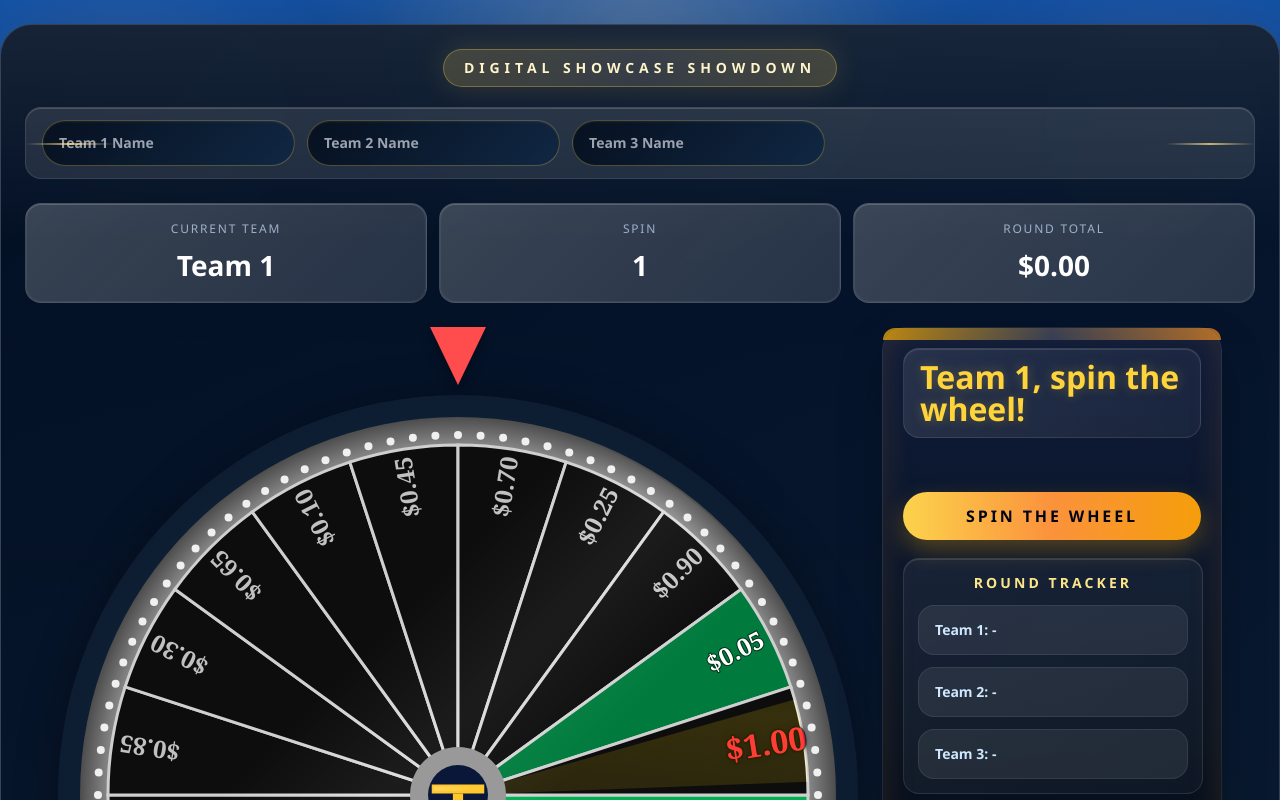
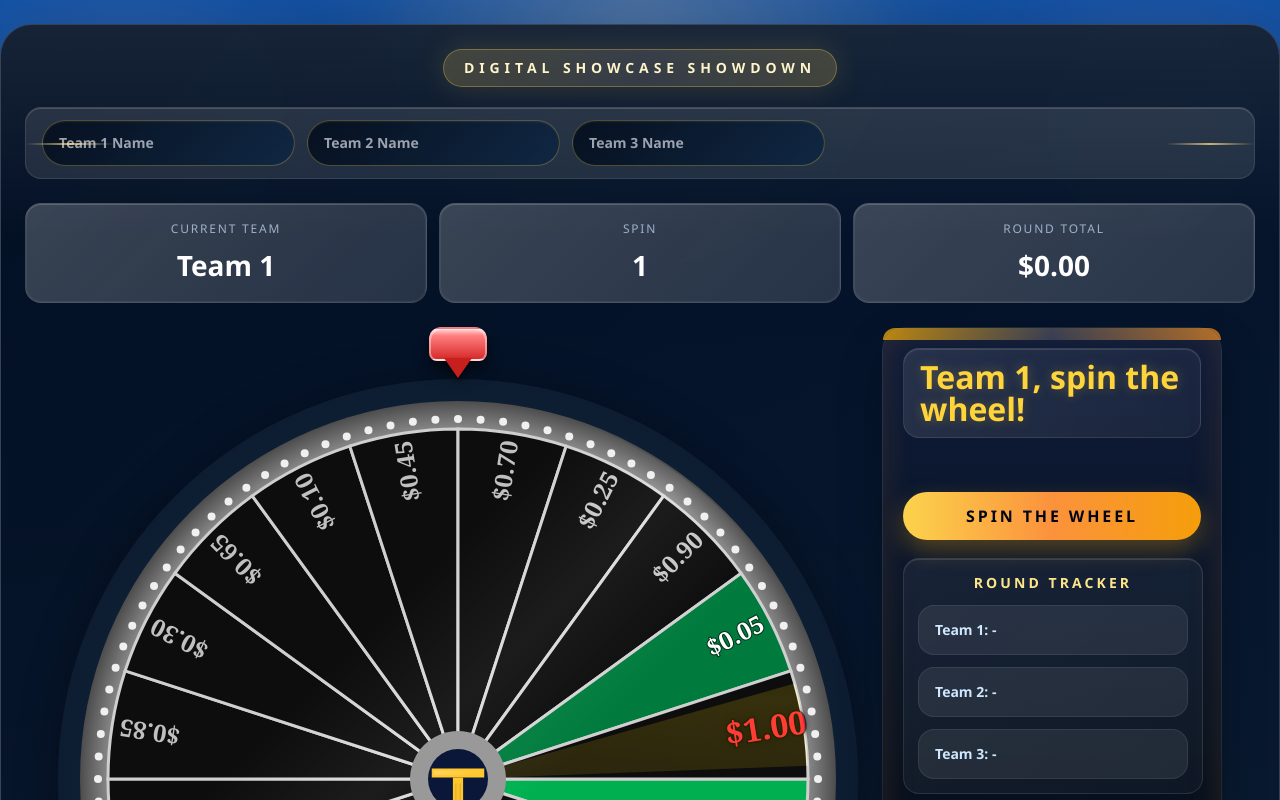
Before and after one commit to fmejia1625/Price-is-Right-Wheel-, a plain HTML site: page index.html in a window 1280 px wide. Shown: the top 800 px of the page. Drawn offline with nearby package versions, Linux system fonts and the light colour scheme.

Commit message:
Refine pointer alignment and reduce wheel speed

```diff
--- a/Price_Is_Right_Wheel/styles.css
+++ b/Price_Is_Right_Wheel/styles.css
@@ -188,6 +188,8 @@
 
 .wheel-stage {
     position: relative;
+    display: inline-block;
+    padding-top: 52px;
 }
 
 .play-area {
@@ -204,13 +206,33 @@
 }
 
 .pointer {
+    position: absolute;
+    top: 0;
+    left: 50%;
+    width: 58px;
+    height: 34px;
+    transform: translateX(-50%);
+    border-radius: 12px 12px 8px 8px;
+    background: linear-gradient(180deg, #ffd9d9 0%, #ff7f7f 22%, #d72a2a 100%);
+    border: 2px solid rgba(255, 255, 255, 0.4);
+    box-shadow: inset 0 1px 0 rgba(255,255,255,0.4), 0 6px 12px rgba(0, 0, 0, 0.38);
+    z-index: 5;
+    pointer-events: none;
+    filter: drop-shadow(0 6px 6px rgba(0, 0, 0, 0.35));
+}
+
+.pointer::after {
+    content: "";
+    position: absolute;
+    left: 50%;
+    bottom: -19px;
+    transform: translateX(-50%);
     width: 0;
     height: 0;
-    margin: 0 auto 10px;
-    border-left: 28px solid transparent;
-    border-right: 28px solid transparent;
-    border-top: 58px solid var(--danger);
-    filter: drop-shadow(0 6px 6px rgba(0, 0, 0, 0.35));
+    border-left: 14px solid transparent;
+    border-right: 14px solid transparent;
+    border-top: 20px solid #c71e1e;
+    filter: drop-shadow(0 3px 2px rgba(0, 0, 0, 0.35));
 }
 
 #wheel {
--- a/Price_Is_Right_Wheel/wheel.js
+++ b/Price_Is_Right_Wheel/wheel.js
@@ -495,7 +495,7 @@
     // reset travel counters for spin-revolution enforcement
     spinStartTravel = spinTravel = 0;
 
-    velocity = (spinPower / 400) * 0.741 + Math.random() * 0.057;
+    velocity = (spinPower / 400) * 0.704 + Math.random() * 0.054;
     spinning = true;
     animate();
 }
--- a/styles.css
+++ b/styles.css
@@ -188,6 +188,8 @@
 
 .wheel-stage {
     position: relative;
+    display: inline-block;
+    padding-top: 52px;
 }
 
 .play-area {
@@ -204,13 +206,33 @@
 }
 
 .pointer {
+    position: absolute;
+    top: 0;
+    left: 50%;
+    width: 58px;
+    height: 34px;
+    transform: translateX(-50%);
+    border-radius: 12px 12px 8px 8px;
+    background: linear-gradient(180deg, #ffd9d9 0%, #ff7f7f 22%, #d72a2a 100%);
+    border: 2px solid rgba(255, 255, 255, 0.4);
+    box-shadow: inset 0 1px 0 rgba(255,255,255,0.4), 0 6px 12px rgba(0, 0, 0, 0.38);
+    z-index: 5;
+    pointer-events: none;
+    filter: drop-shadow(0 6px 6px rgba(0, 0, 0, 0.35));
+}
+
+.pointer::after {
+    content: "";
+    position: absolute;
+    left: 50%;
+    bottom: -19px;
+    transform: translateX(-50%);
     width: 0;
     height: 0;
-    margin: 0 auto 10px;
-    border-left: 28px solid transparent;
-    border-right: 28px solid transparent;
-    border-top: 58px solid var(--danger);
-    filter: drop-shadow(0 6px 6px rgba(0, 0, 0, 0.35));
+    border-left: 14px solid transparent;
+    border-right: 14px solid transparent;
+    border-top: 20px solid #c71e1e;
+    filter: drop-shadow(0 3px 2px rgba(0, 0, 0, 0.35));
 }
 
 #wheel {
--- a/wheel.js
+++ b/wheel.js
@@ -498,7 +498,7 @@
     // reset travel counters for spin-revolution enforcement
     spinStartTravel = spinTravel = 0;
 
-    velocity = (spinPower / 400) * 0.741 + Math.random() * 0.057;
+    velocity = (spinPower / 400) * 0.704 + Math.random() * 0.054;
     spinning = true;
     animate();
 }
```
